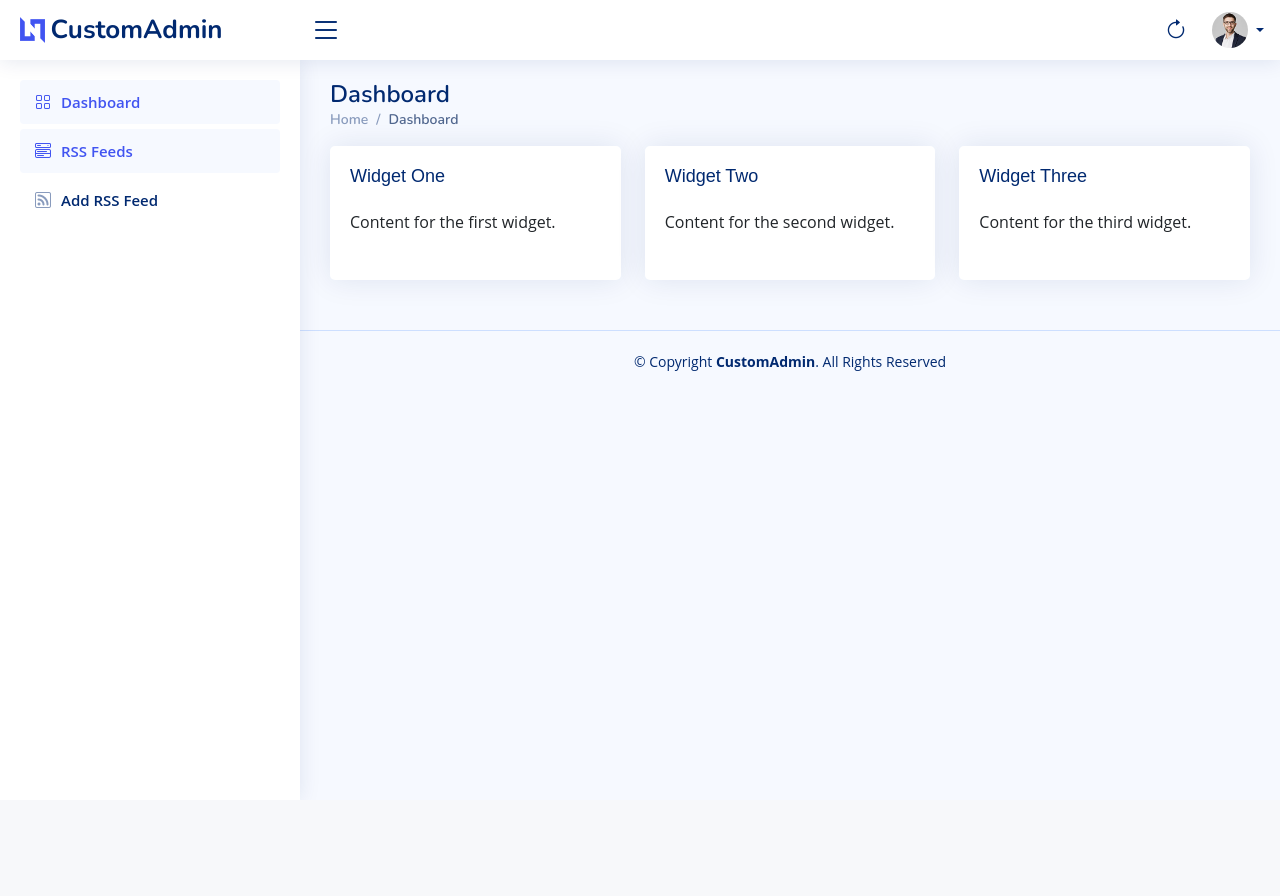
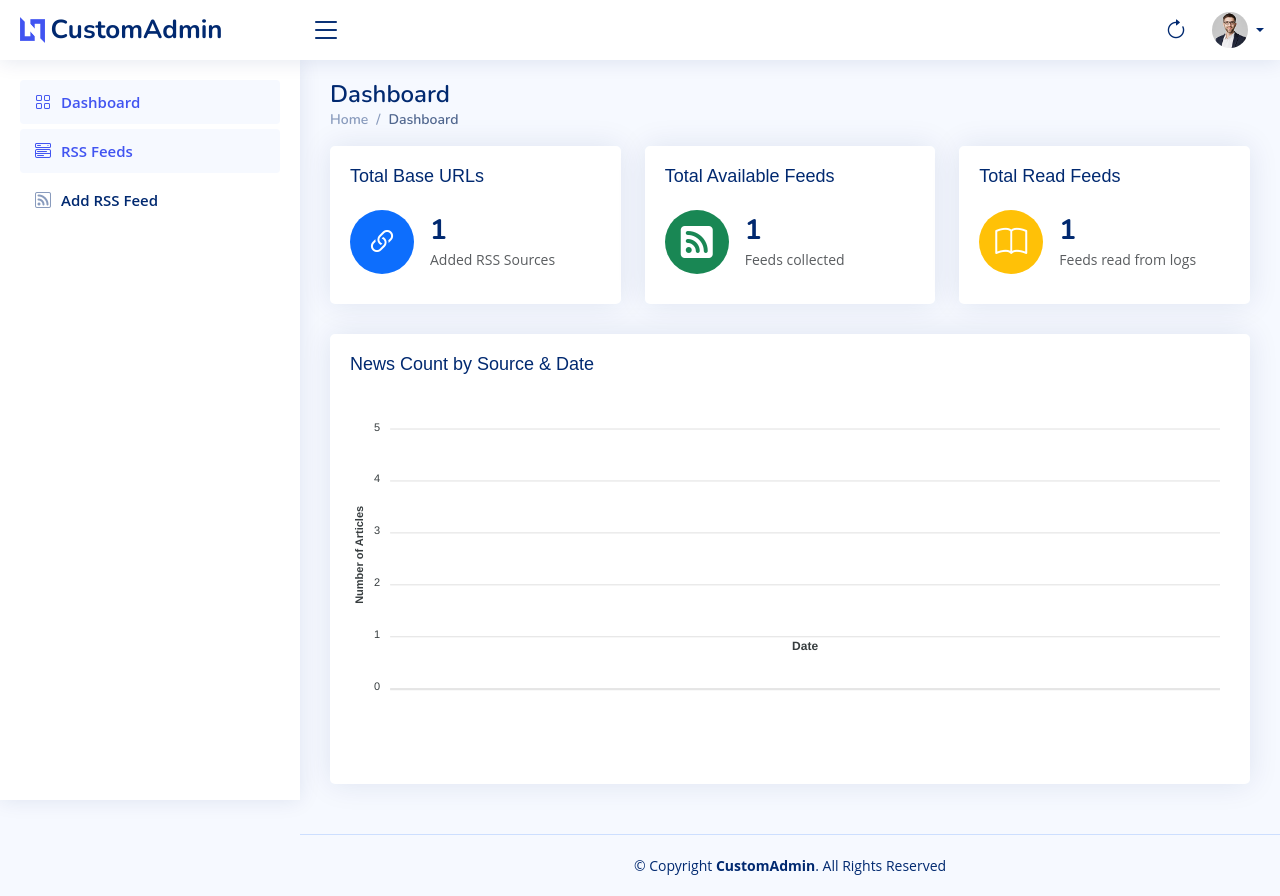
Before and after one commit to hittercsaba/instanews, a Flask app: template templates/dashboard.html in a window 1280 px wide. Before the commit the page ends 783 px from the top, so only its background shows below. Run offline with Flask 3, Linux system fonts and the light colour scheme; the template is opened without the code that fills it: most values are stand-ins (such as "Sample title", 1, 10 or a date in 2020); parts of the project's set-up code (start-up, migrations or seed data) failed here and were passed over; some libraries are stand-ins or nearby versions.

Commit message:
design fix

```diff
--- a/app.py
+++ b/app.py
@@ -9,6 +9,10 @@
 from apscheduler.schedulers.background import BackgroundScheduler
 from bs4 import BeautifulSoup
 import requests
+from datetime import datetime, timedelta, timezone
+from collections import defaultdict
+from urllib.parse import urlparse
+
 
 # Initialize the Flask app
 app = Flask(__name__)
@@ -119,8 +123,40 @@
 @app.route('/')
 @login_required
 def dashboard():
-    """User dashboard."""
-    return render_template('dashboard.html')
+    user_id = current_user.id
+
+    # Fetch base RSS URLs count
+    total_base_urls = db.session.query(RSSFeedContent.feed_base_url).distinct().count()
+
+    # Fetch available RSS feeds count
+    total_rss_feeds = RSSFeedContent.query.count()
+
+    # Fetch total read feeds count
+    total_read_feeds = ReadLog.query.filter_by(user_id=user_id).count()
+
+    # Fetch news count per source per day (last 7 days)
+    last_7_days = datetime.now(timezone.utc) - timedelta(days=7)
+    news_by_day = db.session.query(
+        RSSFeedContent.feed_base_url,
+        db.func.date(RSSFeedContent.created_at),
+        db.func.count(RSSFeedContent.id)
+    ).filter(RSSFeedContent.created_at >= last_7_days).group_by(
+        RSSFeedContent.feed_base_url, db.func.date(RSSFeedContent.created_at)
+    ).all()
+
+    # Structure data for ApexCharts
+    chart_data = defaultdict(lambda: defaultdict(int))
+    for source, day, count in news_by_day:
+        domain = urlparse(source).netloc  # Remove https://
+        chart_data[domain][day.strftime('%Y-%m-%d')] = count
+
+    return render_template(
+        'dashboard.html',
+        total_base_urls=total_base_urls,
+        total_rss_feeds=total_rss_feeds,
+        total_read_feeds=total_read_feeds,
+        chart_data=chart_data  # Pass structured data to template
+    )
 
 @app.route('/login', methods=['GET', 'POST'])
 def login():
@@ -192,7 +228,7 @@
 def get_rss_feeds():
     try:
         page = request.args.get('page', 1, type=int)
-        per_page = 10
+        per_page = 20
 
         print(f"🟢 API Called for Page {page}")
 
--- a/templates/base.html
+++ b/templates/base.html
@@ -21,6 +21,9 @@
   <link href="{{ url_for('static', filename='assets/vendor/bootstrap/css/bootstrap.min.css') }}" rel="stylesheet">
   <link href="{{ url_for('static', filename='assets/vendor/bootstrap-icons/bootstrap-icons.css') }}" rel="stylesheet">
   <link href="{{ url_for('static', filename='assets/css/style.css') }}" rel="stylesheet">
+  <script src="https://cdnjs.cloudflare.com/ajax/libs/jquery/3.6.0/jquery.min.js"></script>
+  <script src="https://cdnjs.cloudflare.com/ajax/libs/jquery.imagesloaded/4.1.4/imagesloaded.pkgd.min.js"></script>
+  <script src="https://cdnjs.cloudflare.com/ajax/libs/masonry/4.2.2/masonry.pkgd.min.js"></script>
 
   <!-- Custom CSS Block -->
   {% block head %}
@@ -43,6 +46,7 @@
   <script src="{{ url_for('static', filename='assets/vendor/bootstrap/js/bootstrap.bundle.min.js') }}"></script>
   <script src="{{ url_for('static', filename='assets/js/main.js') }}"></script>
 
+
   <!-- Custom Script Block -->
   {% block scripts %}
   {% endblock %}
--- a/templates/dashboard.html
+++ b/templates/dashboard.html
@@ -1,4 +1,3 @@
-<!-- dashboard.html -->
 {% extends 'base.html' %}
 
 {% block title %}Dashboard{% endblock %}
@@ -16,34 +15,137 @@
 
 <section class="section dashboard">
   <div class="row">
-    <div class="col-lg-12">
-      <div class="row">
-        <div class="col-md-4">
-          <div class="card info-card">
-            <div class="card-body">
-              <h5 class="card-title">Widget One</h5>
-              <p>Content for the first widget.</p>
+
+    <!-- Widget 1: Total RSS Base URLs -->
+    <div class="col-lg-4 col-md-6">
+      <div class="card info-card">
+        <div class="card-body">
+          <h5 class="card-title">Total Base URLs</h5>
+          <div class="d-flex align-items-center">
+            <div class="card-icon bg-primary text-white rounded-circle d-flex align-items-center justify-content-center">
+              <i class="bi bi-link-45deg"></i>
             </div>
-          </div>
-        </div>
-        <div class="col-md-4">
-          <div class="card info-card">
-            <div class="card-body">
-              <h5 class="card-title">Widget Two</h5>
-              <p>Content for the second widget.</p>
-            </div>
-          </div>
-        </div>
-        <div class="col-md-4">
-          <div class="card info-card">
-            <div class="card-body">
-              <h5 class="card-title">Widget Three</h5>
-              <p>Content for the third widget.</p>
+            <div class="ps-3">
+              <h6>{{ total_base_urls }}</h6>
+              <span class="text-muted small pt-2">Added RSS Sources</span>
             </div>
           </div>
         </div>
       </div>
     </div>
+
+    <!-- Widget 2: Total Available RSS Feeds -->
+    <div class="col-lg-4 col-md-6">
+      <div class="card info-card">
+        <div class="card-body">
+          <h5 class="card-title">Total Available Feeds</h5>
+          <div class="d-flex align-items-center">
+            <div class="card-icon bg-success text-white rounded-circle d-flex align-items-center justify-content-center">
+              <i class="bi bi-rss-fill"></i>
+            </div>
+            <div class="ps-3">
+              <h6>{{ total_rss_feeds }}</h6>
+              <span class="text-muted small pt-2">Feeds collected</span>
+            </div>
+          </div>
+        </div>
+      </div>
+    </div>
+
+    <!-- Widget 3: Total Read Feeds -->
+    <div class="col-lg-4 col-md-6">
+      <div class="card info-card">
+        <div class="card-body">
+          <h5 class="card-title">Total Read Feeds</h5>
+          <div class="d-flex align-items-center">
+            <div class="card-icon bg-warning text-white rounded-circle d-flex align-items-center justify-content-center">
+              <i class="bi bi-book"></i>
+            </div>
+            <div class="ps-3">
+              <h6>{{ total_read_feeds }}</h6>
+              <span class="text-muted small pt-2">Feeds read from logs</span>
+            </div>
+          </div>
+        </div>
+      </div>
+    </div>
+
+    <!-- ApexCharts: News Count by Source -->
+    <div class="col-lg-12">
+      <div class="card">
+        <div class="card-body">
+          <h5 class="card-title">News Count by Source & Date</h5>
+          <div id="newsChart"></div>
+        </div>
+      </div>
+    </div>
+
   </div>
 </section>
+
+<!-- Include ApexCharts -->
+<script src="https://cdn.jsdelivr.net/npm/apexcharts"></script>
+
+<script>
+  document.addEventListener("DOMContentLoaded", function() {
+    var options = {
+      series: [
+        {% for source, data in chart_data.items() %}
+          {
+            name: "{{ source }}",
+            data: [{% for date in chart_data[source].keys() %}{{ data.get(date, 0) }},{% endfor %}]
+          },
+        {% endfor %}
+      ],
+      chart: {
+        type: 'line',  // ✅ Changed from 'bar' to 'line'
+        height: 350,
+        zoom: {
+          enabled: true
+        }
+      },
+      theme: {
+        mode: 'light',  // Can be changed to 'dark'
+        palette: 'palette4azyi4ae'  // ApexCharts theme
+      },
+      stroke: {
+        curve: 'smooth',  // ✅ Smooth line instead of sharp edges
+        width: 3
+      },
+      markers: {
+        size: 4,  // ✅ Add markers on data points
+        hover: {
+          size: 7
+        }
+      },
+      xaxis: {
+        categories: [{% set first_source = chart_data.keys() | list | first %}
+                     {% for date in chart_data[first_source].keys() %}"{{ date }}",{% endfor %}],
+        title: {
+          text: 'Date'
+        }
+      },
+      yaxis: {
+        title: {
+          text: 'Number of Articles'
+        },
+        min: 0
+      },
+      tooltip: {
+        x: {
+          format: 'yyyy-MM-dd'
+        },
+        y: {
+          formatter: function (val) {
+            return val + " articles";
+          }
+        }
+      }
+    };
+
+    var chart = new ApexCharts(document.querySelector("#newsChart"), options);
+    chart.render();
+  });
+</script>
+
 {% endblock %}
```
Also changed, not shown: static/assets/css/style.css (+82 -9 lines), static/assets/js/rssfeeds.js (+29 -3 lines), templates/rssfeeds.html (+8 -3 lines).
